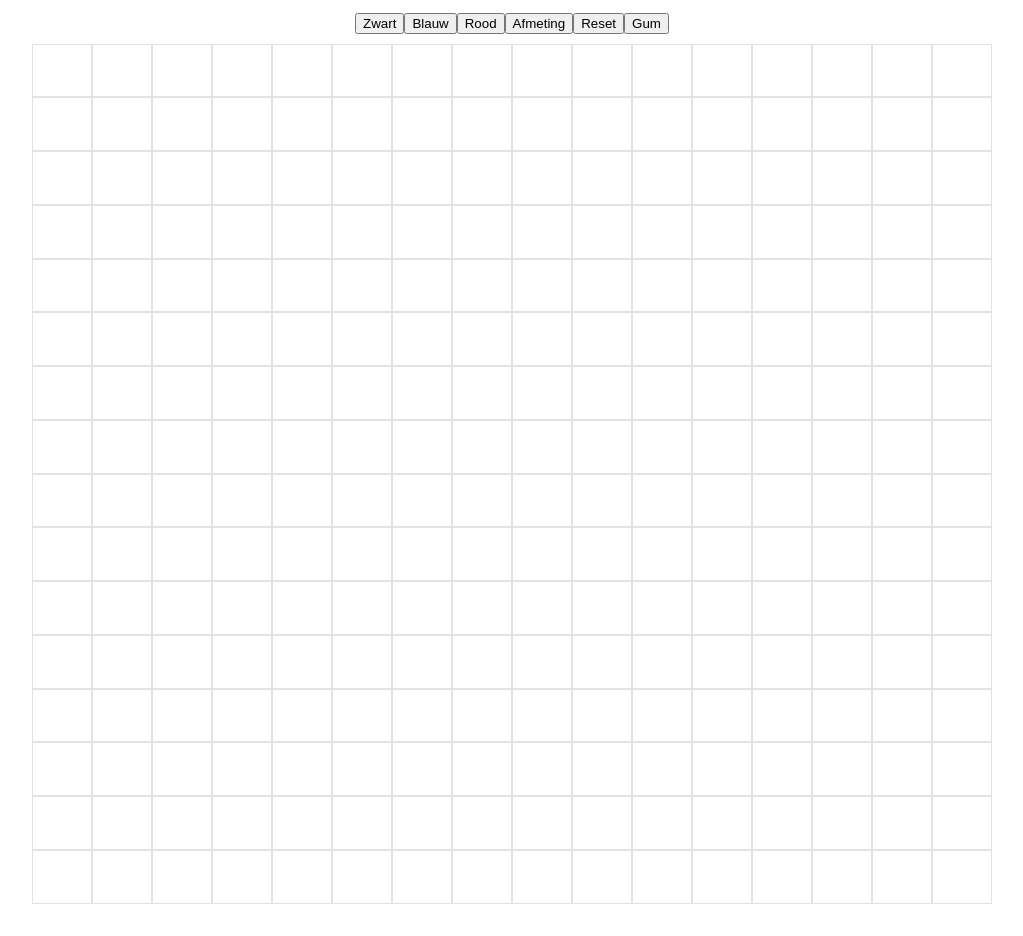
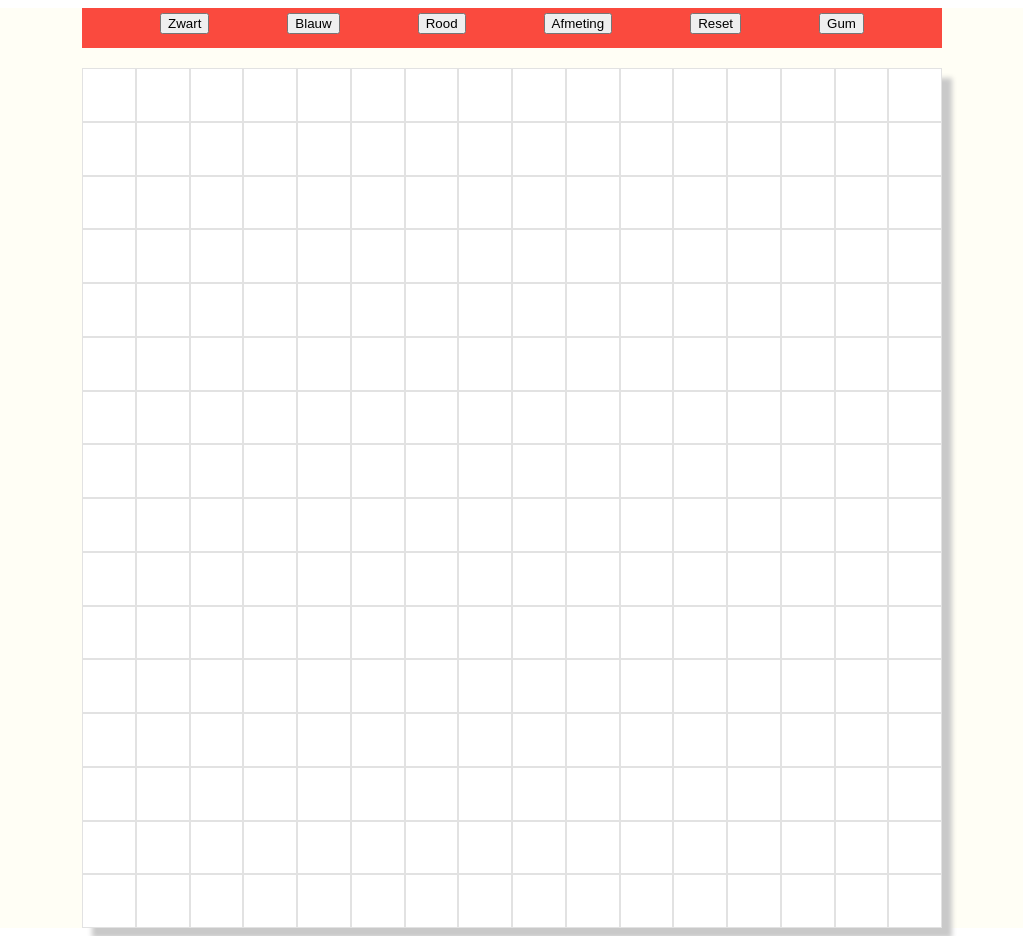
Before and after one commit to RobVerplanke/Etch-a-Sketch, a plain HTML site: page index.html in a window 1280 px wide. Shown: the whole page, without its empty margins (128-1151 px from the left). Drawn offline with Linux system fonts and the light colour scheme.

Commit message:
add style to containers

```diff
--- a/css/style.css
+++ b/css/style.css
@@ -13,6 +13,8 @@ button{
   min-width: 960px;
   min-height: 900px;
 
+  background: rgb(255, 254, 245);
+
   display: flex;
   flex-direction: column;
   justify-content: center;
@@ -21,12 +23,21 @@ button{
 }
 
 #button-holder{
+  width: 860px;
+  height: 40px;
+  margin-bottom: 20px;
+  background: rgb(250, 74, 62);
 
+  display: flex;
+  justify-content: space-evenly;
+  align-items: center;
 }
 
 #container{
-  width: 960px;
+  width: 860px;
   height: 860px;
+
+  box-shadow: 10px 10px 5px rgb(201, 201, 201);
 
   display: inline-grid;
   grid-template-columns: repeat(var(--grid-size), 1fr);
--- a/script/script.js
+++ b/script/script.js
@@ -59,7 +59,7 @@ buttonReset.addEventListener('click', () =>{
     // Clear current grid
     container.innerHTML = "";
 
-    // Create a new grid with the size from the input prompt, if user did not resize the grid, use the default size.
+    // Create a new grid with the same size, if user did not resize the grid, use the default size.
     if (userSize){
         createGrid(userSize);
     } else {
```
